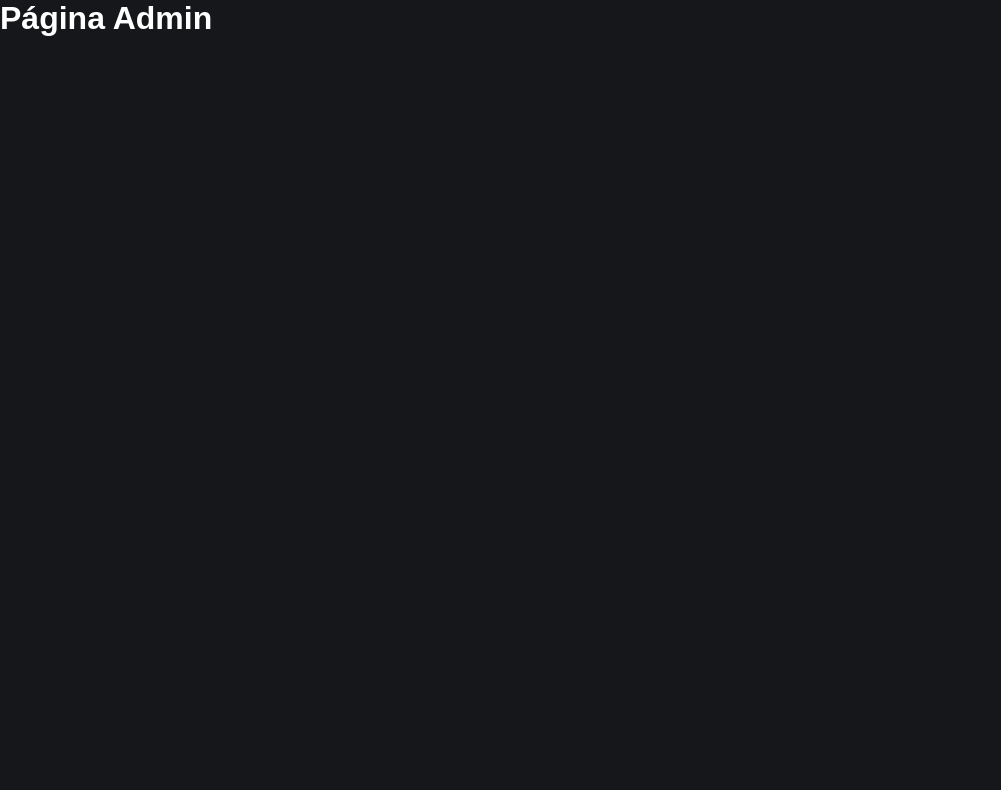
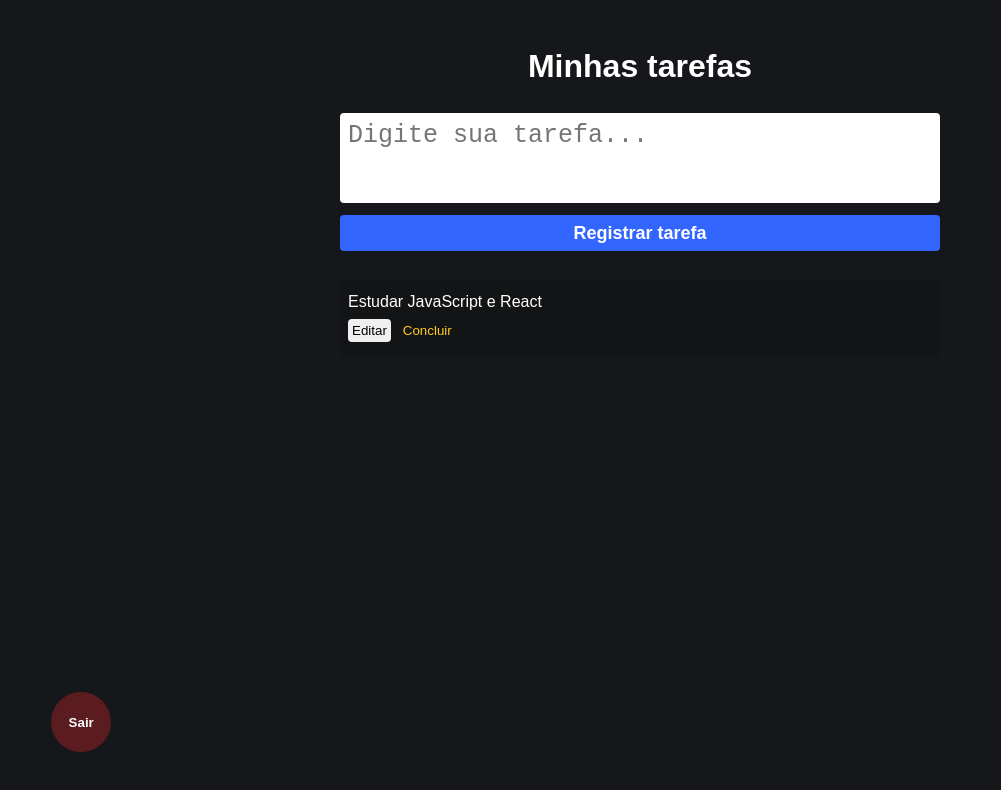
Before and after one commit to IgorMontezuma20/lista-de-tarefas, a React (Create React App) app: page /admin in a window 1280 px wide. Shown: the top 790 px of the page, without its empty margins (0-1001 px from the left). Built offline with nearby package versions, Linux system fonts and the light colour scheme; no server answers; sample sign-in values are in the browser's storage.

Commit message:
feat: criando a pagina admin

```diff
--- a/src/pages/Admin/admin.css
+++ b/src/pages/Admin/admin.css
@@ -0,0 +1,63 @@
+.admin-container{
+    display:flex;
+    flex-direction: column;
+    align-items: center;
+    justify-content: center;
+
+    margin-top: 48px;
+}
+
+.admin-container h1{
+    margin-bottom: 28px;
+}
+
+.btn-register{
+    margin-bottom: 28px;
+}
+
+.list{
+    width: 90%;
+    max-width: 600px;
+    display: flex;
+    flex-direction: column;
+    background-color: rgba(18,18,18, 0.38);
+    border-radius: 4px;
+    margin-bottom: 20px;
+    justify-content: center;
+    padding: 14px 8px;
+}
+
+.list p{
+    margin-bottom: 8px;
+}
+
+.list button{
+    margin-right: 8px;
+    border: 0;
+    border-radius: 4px;
+    padding: 4px;
+}
+
+.btn-delete{
+    color: #ffcc23;
+    background-color: transparent;
+}
+
+.btn-logout{
+    position: absolute;
+    bottom: 6%;
+    left: 4%;
+    height: 60px;
+    width: 60px;
+    border: 0;
+    border-radius: 30px;
+    font-weight: bold;
+    background-color: rgba(219, 38, 41, 0.35);
+    color: #fafafa;
+    transition: all 0.5s;
+}
+
+.btn-logout:hover{
+    background-color: rgba(219, 38, 41, 1);
+    color: #FFF;
+}
--- a/src/pages/Admin/index.js
+++ b/src/pages/Admin/index.js
@@ -1,9 +1,49 @@
+import { useState } from "react";
+import { signOut } from "firebase/auth";
+import { auth } from "../../firebaseConnection";
+
 import "./admin.css";
 
 export default function Admin() {
+  const [tarefaInput, setTarefaInput] = useState("");
+
+  function handleRegister(e) {
+    e.preventDefault();
+    alert("Clicou");
+  }
+
+  async function handleLogout() {
+    await signOut(auth);
+  }
+
   return (
-    <div>
-      <h1>Página Admin</h1>
+    <div className="admin-container">
+      <h1>Minhas tarefas</h1>
+
+      <form className="form" onSubmit={handleRegister}>
+        <textarea
+          placeholder="Digite sua tarefa..."
+          value={tarefaInput}
+          onChange={(e) => setTarefaInput(e.target.value)}
+        />
+
+        <button className="btn-register" type="submit">
+          Registrar tarefa
+        </button>
+      </form>
+
+      <article className="list">
+        <p>Estudar JavaScript e React</p>
+
+        <div>
+          <button>Editar</button>
+          <button className="btn-delete">Concluir</button>
+        </div>
+      </article>
+
+      <button className="btn-logout" onClick={handleLogout}>
+        Sair
+      </button>
     </div>
   );
 }
--- a/src/pages/Home/home.css
+++ b/src/pages/Home/home.css
@@ -51,6 +51,8 @@
     border-radius: 4px;
     height: 90px;
     resize: none;
+    padding: 8px;
+    font-size: 25px;
 }
 
 .button-link{
```
